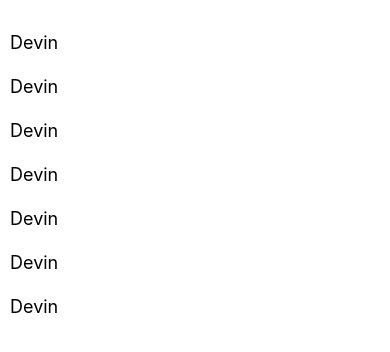
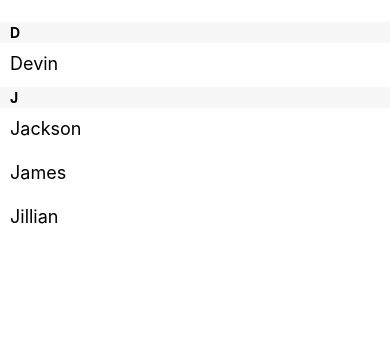
Before and after one commit to yasnovo/react-native-sample, a React Native app: screen / in a window 390 px wide. Shown: the top 352 px of the page. Built offline with nearby package versions, Linux system fonts and the light colour scheme.

Commit message:
using SectionList

```diff
--- a/App.js
+++ b/App.js
@@ -1,23 +1,22 @@
 import React, { Component } from 'react';
-import { AppRegistry, FlatList, StyleSheet, Text, View } from 'react-native';
+import { AppRegistry, SectionList, StyleSheet, Text, View } from 'react-native';
 
-export default class FlatListBasics extends Component {
+export default class SectionListBasic extends Component {
   render () {
     return (
       <View style={styles.container}>
-        <FlatList
-          data={[
-            {key: 'Devin'},
-            {key: 'Devin'},
-            {key: 'Devin'},
-            {key: 'Devin'},
-            {key: 'Devin'},
-            {key: 'Devin'},
-            {key: 'Devin'},
+        <SectionList
+          sections={[
+            {title: 'D', data: ['Devin']},
+            {title: 'J', data: ['Jackson', 'James', 'Jillian']},
           ]}
           renderItem={
-            ({item}) => <Text style={styles.item}>{item.key}</Text>
+            ({item}) => <Text style={styles.item}>{item}</Text>
           }
+          renderSectionHeader={
+            ({section}) => <Text style={styles.sectionHeader}>{section.title}</Text>
+          }
+          keyExtractor={(item, index) => index}
         />
       </View>
     );
@@ -29,6 +28,15 @@
     flex: 1,
     paddingTop: 22
   },
+  sectionHeader: {
+    paddingTop: 2,
+    paddingLeft: 10,
+    paddingRight: 10,
+    paddingBottom: 2,
+    fontSize: 14,
+    fontWeight: 'bold',
+    backgroundColor: 'rgba(247, 247, 247, 1.0)',
+  },
   item: {
     padding: 10,
     fontSize: 18,
```
